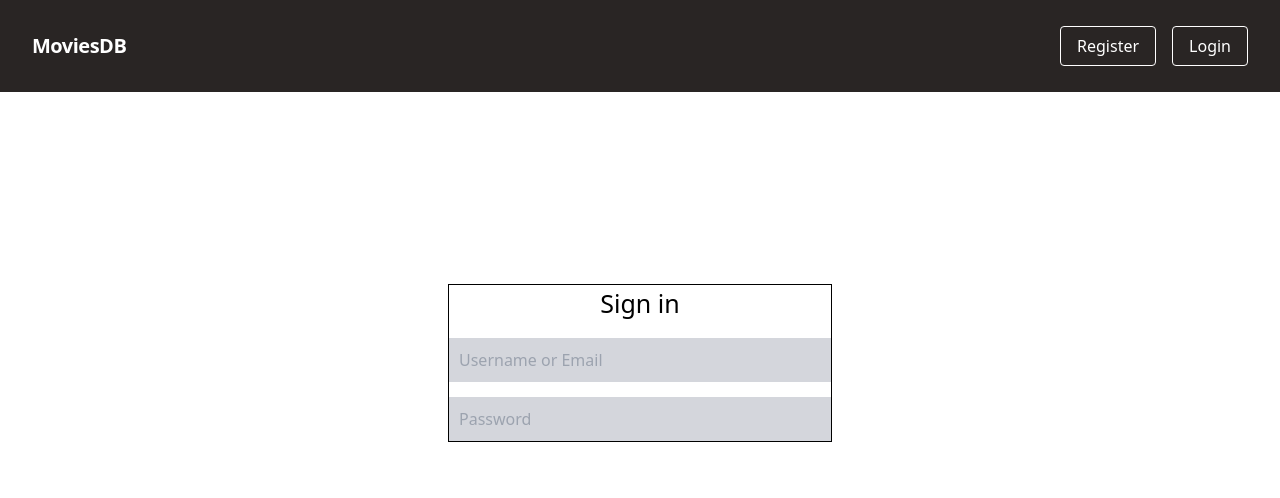
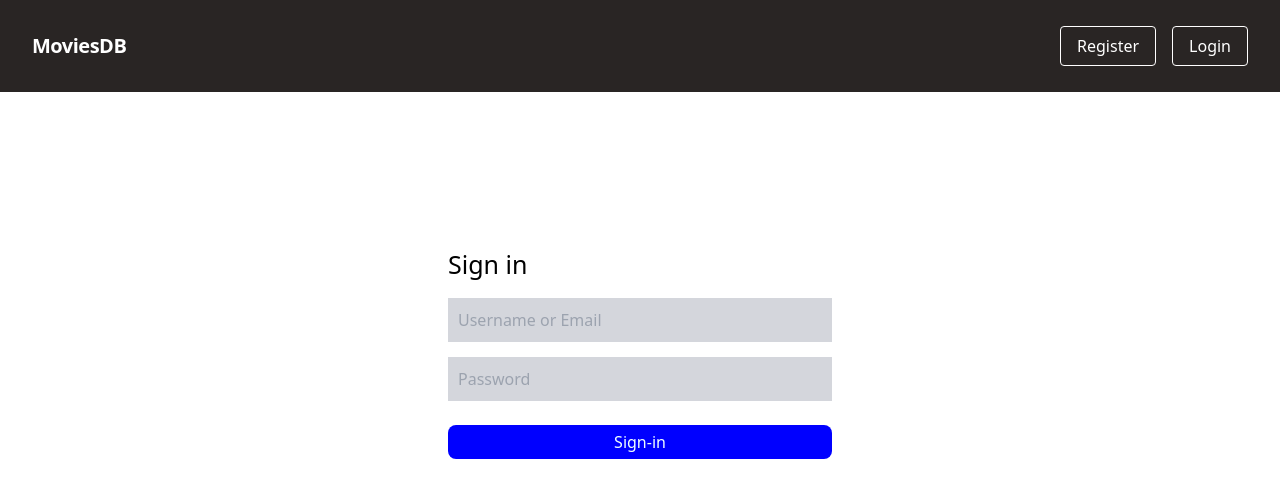
Before and after one commit to sathvikvittal/MoviesDB_frontend, a React (Create React App) app: page / in a window 1280 px wide. Shown: the top 498 px of the page. Built offline with nearby package versions, Linux system fonts and the light colour scheme.

Commit message:
login done

```diff
--- a/src/components/views/LoginPage/Login.jsx
+++ b/src/components/views/LoginPage/Login.jsx
@@ -13,6 +13,8 @@ export default function Login() {
                         <input type="text" placeholder="Username or Email" style={{border:"1px sloid black"}}></input>
                         <br/>
                         <input type="text" placeholder="Password" ></input>
+                        <br/><br/>
+                        <button type="submit" className="submit-button">Sign-in</button>
                     </div>
                 </form>
 
--- a/src/components/views/LoginPage/login.css
+++ b/src/components/views/LoginPage/login.css
@@ -7,10 +7,9 @@
 }
 
 form {
-    text-align: center;
     margin-left: 35%;
-    margin-top: 15%;
-    border: 1px solid black;
+    margin-top: 12%;
+    /* border: 1px solid black; */
     width: 30%;
     height: auto;
 }
@@ -25,3 +24,11 @@ form input{
 form h1{
     font-size: 25px;
 }
+
+.submit-button{
+    background-color: blue;
+    width: 100%;
+    border-radius: 8px;
+    padding: 5px;
+    color:azure;
+}
```
